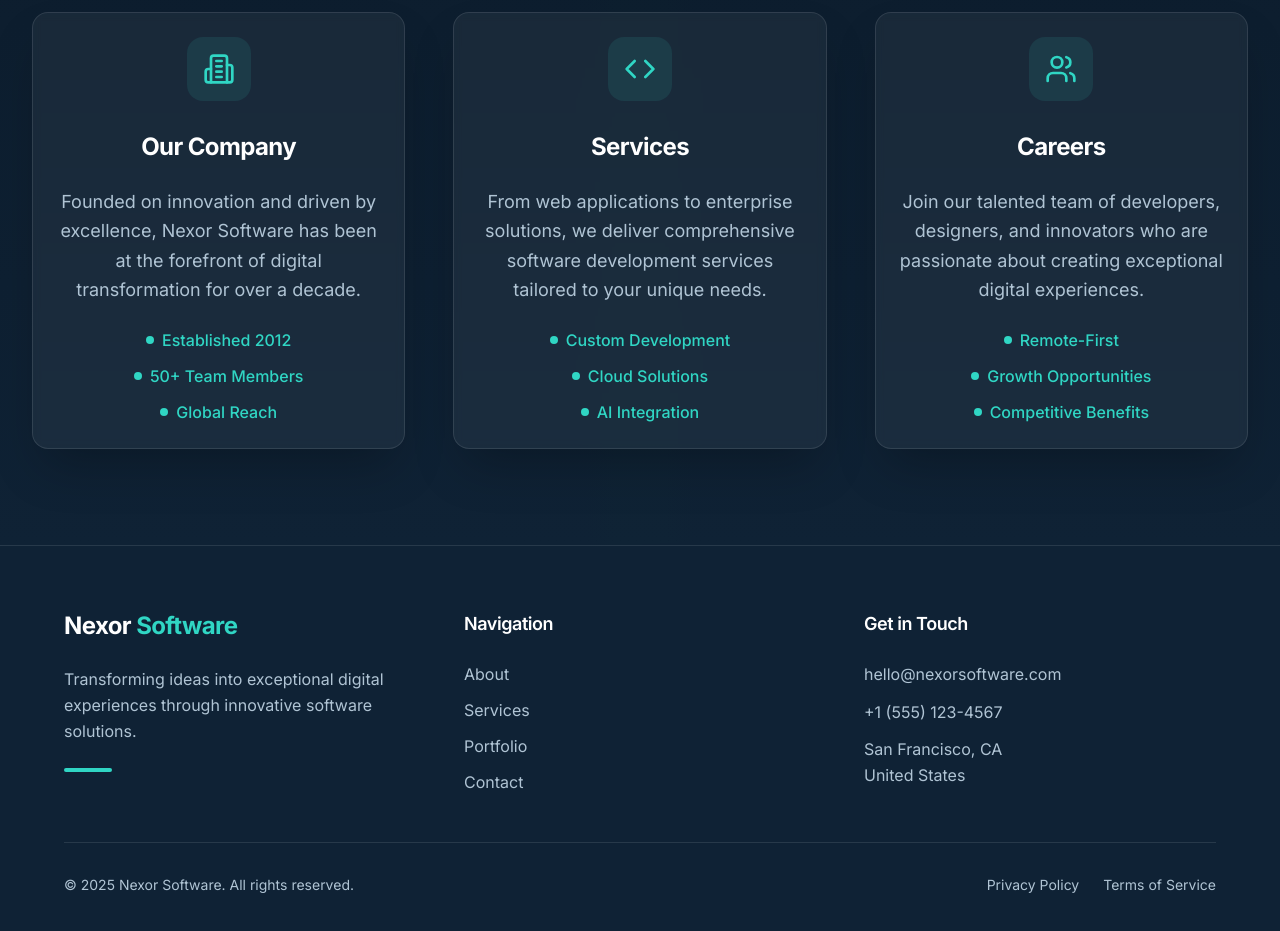
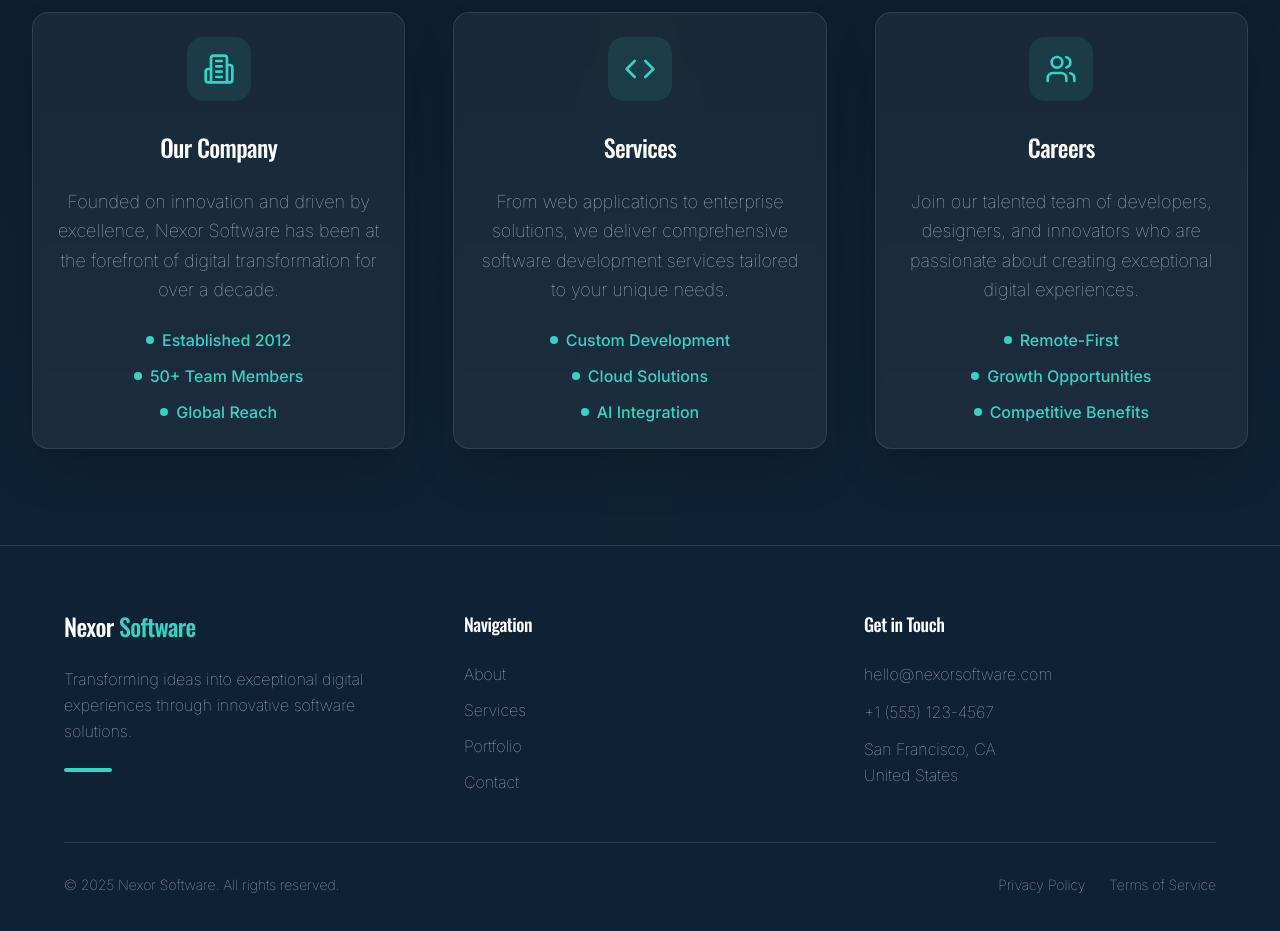
Before and after one commit to Nexor-Software/Nexor-Homepage, a React (Vite) app: page / in a window 1280 px wide. Shown: the part 1040-1971 px from the top of the page. Built offline with nearby package versions, Linux system fonts and the light colour scheme.

Commit message:
Refactor: Update fonts
Update fonts for headings, main text, and buttons as requested.

```diff
--- a/index.html
+++ b/index.html
@@ -20,8 +20,8 @@
     <!-- Preconnect to Google Fonts for performance -->
     <link rel="preconnect" href="https://fonts.googleapis.com">
     <link rel="preconnect" href="https://fonts.gstatic.com" crossorigin>
-    <!-- Modern geometric sans-serif font -->
-    <link href="https://fonts.googleapis.com/css2?family=Inter:wght@300;400;500;600;700;800;900&display=swap" rel="stylesheet">
+    <!-- Custom font combination -->
+    <link href="https://fonts.googleapis.com/css2?family=Oswald:wght@500&family=Inter:wght@100;300;400;500;600;700;800;900&family=Jura:wght@400;500;600;700&display=swap" rel="stylesheet">
   </head>
 
   <body>
--- a/src/components/Footer.tsx
+++ b/src/components/Footer.tsx
@@ -15,10 +15,10 @@ export const Footer = () => {
         <div className="grid md:grid-cols-3 gap-12 mb-12">
           {/* Brand */}
           <div className="space-y-6">
-            <h3 className="text-2xl font-bold text-white">
+            <h3 className="text-2xl font-oswald font-medium text-white">
               Nexor <span className="text-[#30D6C4]">Software</span>
             </h3>
-            <p className="text-[#B0C4D4] leading-relaxed">
+            <p className="font-inter font-thin text-[#B0C4D4] leading-relaxed">
               Transforming ideas into exceptional digital experiences through innovative software solutions.
             </p>
             <div className="w-12 h-1 bg-[#30D6C4] rounded-full"></div>
@@ -26,13 +26,13 @@ export const Footer = () => {
 
           {/* Navigation */}
           <div className="space-y-6">
-            <h4 className="text-lg font-semibold text-white">Navigation</h4>
+            <h4 className="text-lg font-oswald font-medium text-white">Navigation</h4>
             <nav className="space-y-3">
               {navLinks.map((link) => (
                 <a
                   key={link.label}
                   href={link.href}
-                  className="block text-[#B0C4D4] hover:text-[#30D6C4] transition-colors duration-300 hover:translate-x-1 transform"
+                  className="block font-inter font-thin text-[#B0C4D4] hover:text-[#30D6C4] transition-colors duration-300 hover:translate-x-1 transform"
                 >
                   {link.label}
                 </a>
@@ -42,8 +42,8 @@ export const Footer = () => {
 
           {/* Contact */}
           <div className="space-y-6">
-            <h4 className="text-lg font-semibold text-white">Get in Touch</h4>
-            <div className="space-y-3 text-[#B0C4D4]">
+            <h4 className="text-lg font-oswald font-medium text-white">Get in Touch</h4>
+            <div className="space-y-3 font-inter font-thin text-[#B0C4D4]">
               <p className="hover:text-[#30D6C4] transition-colors cursor-pointer">
                 hello@nexorsoftware.com
               </p>
@@ -61,10 +61,10 @@ export const Footer = () => {
 
         {/* Bottom bar */}
         <div className="pt-8 border-t border-white/10 flex flex-col md:flex-row justify-between items-center space-y-4 md:space-y-0">
-          <p className="text-[#B0C4D4] text-sm">
+          <p className="font-inter font-thin text-[#B0C4D4] text-sm">
             © {currentYear} Nexor Software. All rights reserved.
           </p>
-          <div className="flex space-x-6 text-sm text-[#B0C4D4]">
+          <div className="flex space-x-6 text-sm font-inter font-thin text-[#B0C4D4]">
             <a href="#privacy" className="hover:text-[#30D6C4] transition-colors">Privacy Policy</a>
             <a href="#terms" className="hover:text-[#30D6C4] transition-colors">Terms of Service</a>
           </div>
--- a/src/components/Hero.tsx
+++ b/src/components/Hero.tsx
@@ -12,7 +12,7 @@ export const Hero = () => {
       <div className="max-w-6xl mx-auto text-center relative z-10">
         {/* Logo */}
         <div className="mb-16 animate-fade-in">
-          <h1 className="text-5xl md:text-7xl font-bold text-white mb-4 tracking-tight">
+          <h1 className="text-5xl md:text-7xl font-oswald font-medium text-white mb-4 tracking-tight">
             Nexor
             <span className="text-[#30D6C4] ml-2">Software</span>
           </h1>
@@ -21,19 +21,19 @@ export const Hero = () => {
 
         {/* Hero content following golden ratio proportions */}
         <div className="max-w-4xl mx-auto space-y-8 animate-fade-in delay-200">
-          <h2 className="text-4xl md:text-6xl font-bold text-white leading-tight mb-8">
+          <h2 className="text-4xl md:text-6xl font-oswald font-medium text-white leading-tight mb-8">
             Building Tomorrow's
             <span className="block text-[#30D6C4] mt-2">Digital Solutions</span>
           </h2>
 
-          <p className="text-xl md:text-2xl text-[#B0C4D4] max-w-3xl mx-auto leading-relaxed font-light">
+          <p className="text-xl md:text-2xl font-inter font-thin text-[#B0C4D4] max-w-3xl mx-auto leading-relaxed">
             We craft innovative software solutions that transform businesses and empower growth through cutting-edge technology and exceptional user experiences.
           </p>
 
           <div className="pt-8">
             <Button
               size="lg"
-              className="bg-[#30D6C4] text-[#0C1C2C] hover:bg-[#28C4B2] font-semibold px-8 py-4 text-lg rounded-xl shadow-2xl hover:shadow-[#30D6C4]/25 transition-all duration-300 hover:scale-105 group"
+              className="font-jura bg-[#30D6C4] text-[#0C1C2C] hover:bg-[#28C4B2] font-semibold px-8 py-4 text-lg rounded-xl shadow-2xl hover:shadow-[#30D6C4]/25 transition-all duration-300 hover:scale-105 group"
             >
               Get Started Today
               <ArrowRight className="ml-2 h-5 w-5 group-hover:translate-x-1 transition-transform" />
--- a/src/components/ThreeColumnSection.tsx
+++ b/src/components/ThreeColumnSection.tsx
@@ -33,7 +33,7 @@ export const ThreeColumnSection = () => {
 
       <div className="max-w-7xl mx-auto relative z-10">
         <div className="text-center mb-20">
-          <h2 className="text-4xl md:text-5xl font-bold text-white mb-6">
+          <h2 className="text-4xl md:text-5xl font-oswald font-medium text-white mb-6">
             Why Choose <span className="text-[#30D6C4]">Nexor</span>
           </h2>
           <div className="w-16 h-1 bg-[#30D6C4] mx-auto rounded-full"></div>
@@ -50,12 +50,12 @@ export const ThreeColumnSection = () => {
                 <div className="w-16 h-16 bg-[#30D6C4]/10 rounded-2xl mx-auto mb-6 flex items-center justify-center group-hover:bg-[#30D6C4]/20 transition-colors duration-300">
                   <section.icon className="w-8 h-8 text-[#30D6C4]" />
                 </div>
-                <CardTitle className="text-2xl text-white font-bold">
+                <CardTitle className="text-2xl font-oswald font-medium text-white">
                   {section.title}
                 </CardTitle>
               </CardHeader>
               <CardContent className="text-center space-y-6">
-                <p className="text-[#B0C4D4] leading-relaxed text-lg">
+                <p className="font-inter font-thin text-[#B0C4D4] leading-relaxed text-lg">
                   {section.description}
                 </p>
                 <div className="space-y-3">
@@ -65,7 +65,7 @@ export const ThreeColumnSection = () => {
                       className="flex items-center justify-center space-x-2 text-[#30D6C4] font-medium"
                     >
                       <div className="w-2 h-2 bg-[#30D6C4] rounded-full"></div>
-                      <span>{feature}</span>
+                      <span className="font-inter">{feature}</span>
                     </div>
                   ))}
                 </div>
--- a/src/index.css
+++ b/src/index.css
@@ -96,6 +96,7 @@ All colors MUST be HSL.
   body {
     @apply bg-background text-foreground;
     font-family: 'Inter', -apple-system, BlinkMacSystemFont, 'Segoe UI', 'Roboto', sans-serif;
+    font-weight: 100;
     font-feature-settings: 'cv02', 'cv03', 'cv04', 'cv11';
     font-variation-settings: normal;
     scroll-behavior: smooth;
@@ -116,13 +117,20 @@ All colors MUST be HSL.
 
   /* Typography rhythm and hierarchy */
   h1, h2, h3, h4, h5, h6 {
-    font-weight: 600;
+    font-family: 'Oswald', sans-serif;
+    font-weight: 500;
     line-height: 1.2;
     letter-spacing: -0.025em;
   }
 
   p {
+    font-family: 'Inter', sans-serif;
+    font-weight: 100;
     line-height: 1.6;
+  }
+
+  button {
+    font-family: 'Jura', sans-serif;
   }
 
   /* Golden ratio proportions */
--- a/tailwind.config.ts
+++ b/tailwind.config.ts
@@ -19,6 +19,11 @@ export default {
 			}
 		},
 		extend: {
+			fontFamily: {
+				'oswald': ['Oswald', 'sans-serif'],
+				'inter': ['Inter', 'sans-serif'],
+				'jura': ['Jura', 'sans-serif'],
+			},
 			colors: {
 				border: 'hsl(var(--border))',
 				input: 'hsl(var(--input))',
```
